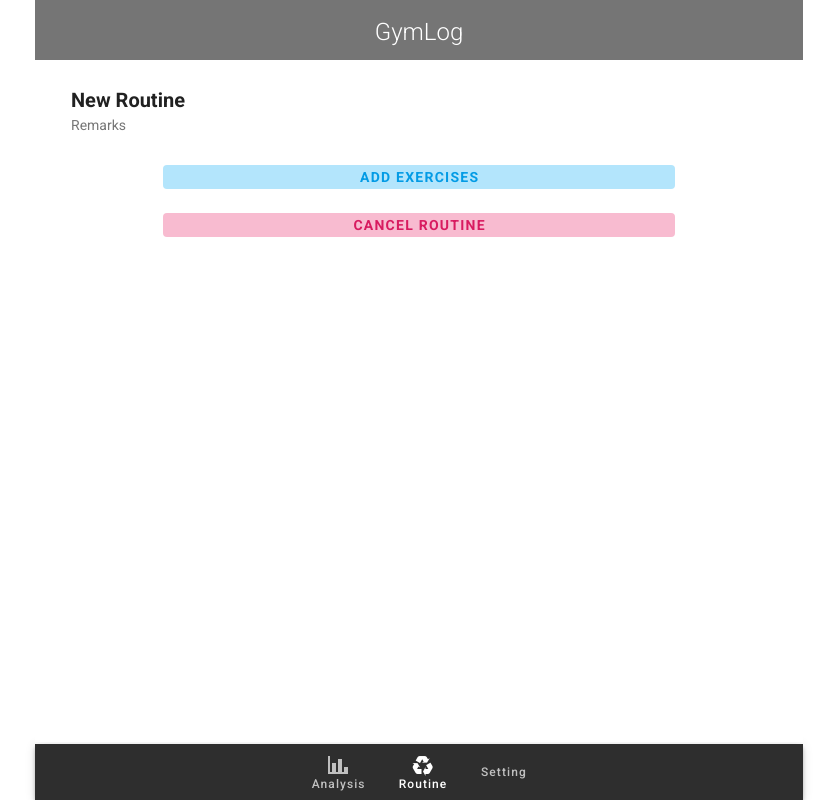
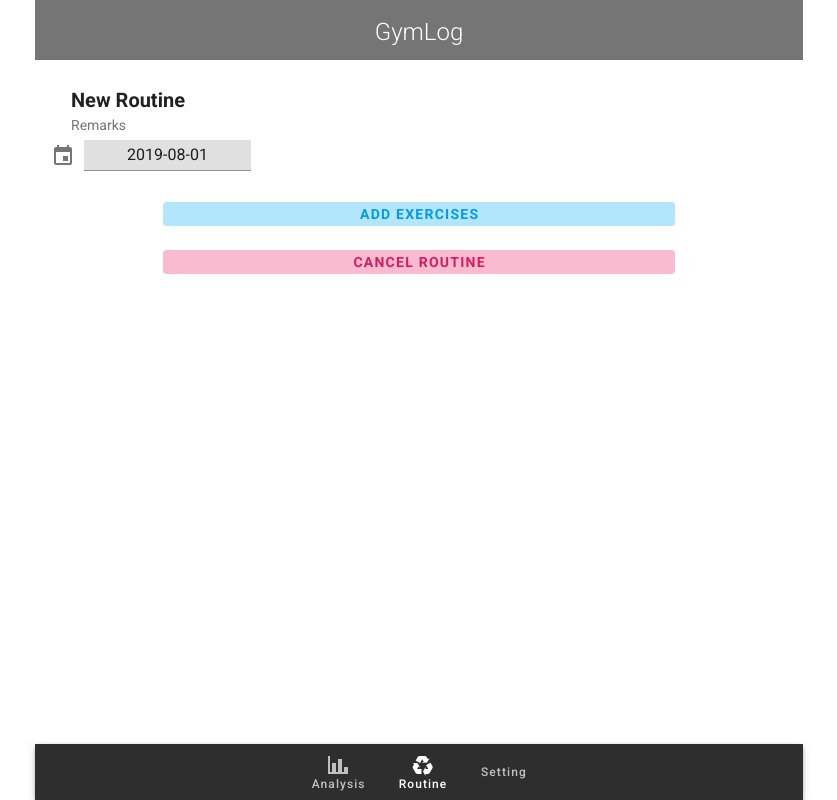
Before and after one commit to nighostchris/gymlog, a Vue app in the folder client/: page / in a window 1280 px wide. Both pictures are taken after a click on the button "CREATE NEW ROUTINE". Shown: the whole page, without its empty margins (221-1058 px from the left). Built offline with nearby package versions, Linux system fonts and the light colour scheme.

Commit message:
Add the date picker in routine planning component

```diff
--- a/client/src/components/RoutinePlanning.vue
+++ b/client/src/components/RoutinePlanning.vue
@@ -30,6 +30,45 @@
             class="routine-remarks"
           >
           </v-text-field>
+          <v-flex>
+            <v-dialog
+              ref="dialog"
+              persistent
+              full-width
+              width="290px"
+              class="dialog-margin-43"
+              v-model="dateDialog"
+              :return-value.sync="routine.date"
+            >
+              <template v-slot:activator="{ on }">
+                <v-text-field
+                  readonly
+                  v-on="on"
+                  class="date-dialog"
+                  v-model="routine.date"
+                  prepend-icon="event"
+                >
+                </v-text-field>
+              </template>
+              <v-date-picker v-model="routine.date" scrollable>
+                <v-spacer></v-spacer>
+                <v-btn
+                  text
+                  color="light-blue darken-4"
+                  @click="dateDialog = false"
+                >
+                  Cancel
+                </v-btn>
+                <v-btn
+                  text
+                  color="light-blue darken-4"
+                  @click="$refs.dialog.save(routine.date)"
+                >
+                  OK
+                </v-btn>
+              </v-date-picker>
+            </v-dialog>
+          </v-flex>
         </v-layout>
         <v-list>
           <v-list-item
@@ -165,6 +204,7 @@ export default {
   data() {
     return {
       exerciseSearchDialog: false,
+      dateDialog: false,
       exerciseList: [
         {
           name: 'Tricep Extension',
@@ -380,7 +420,7 @@ export default {
 .routine-remarks {
   width: 100%;
   font-size: 14px;
-  padding: 0px 0px 30px 20px;
+  padding: 0px 0px 5px 20px;
 }
 
 .routine-remarks >>> .v-input__slot {
@@ -391,4 +431,15 @@ export default {
   text-align: left !important;
   color: rgba(0, 0, 0, 0.54) !important;
 }
+
+.date-dialog {
+  margin-top: 0px;
+  padding-top: 0px;
+  width: 200px !important;
+  padding-bottom: 10px;
+}
+
+.date-dialog >>> .v-input__slot {
+  height: 30px;
+}
 </style>
--- a/client/src/views/Dashboard.vue
+++ b/client/src/views/Dashboard.vue
@@ -68,6 +68,7 @@ export default {
       routine: {
         name: 'New Routine',
         remark: 'Remarks',
+        date: new Date().toISOString().substr(0, 10),
         exercise: [],
         sets: [],
       },
```
Also changed, not shown: 1 other file (tests, documents, lock files or other folders).
